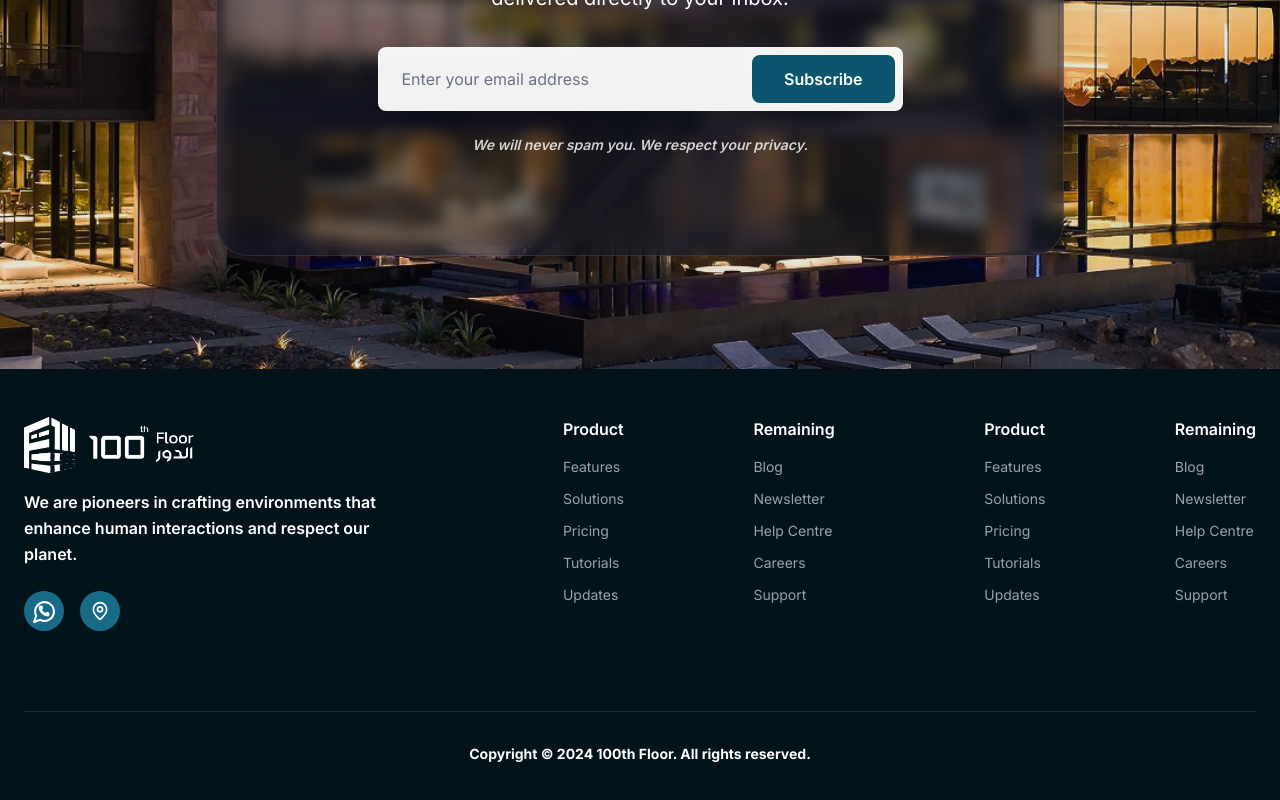
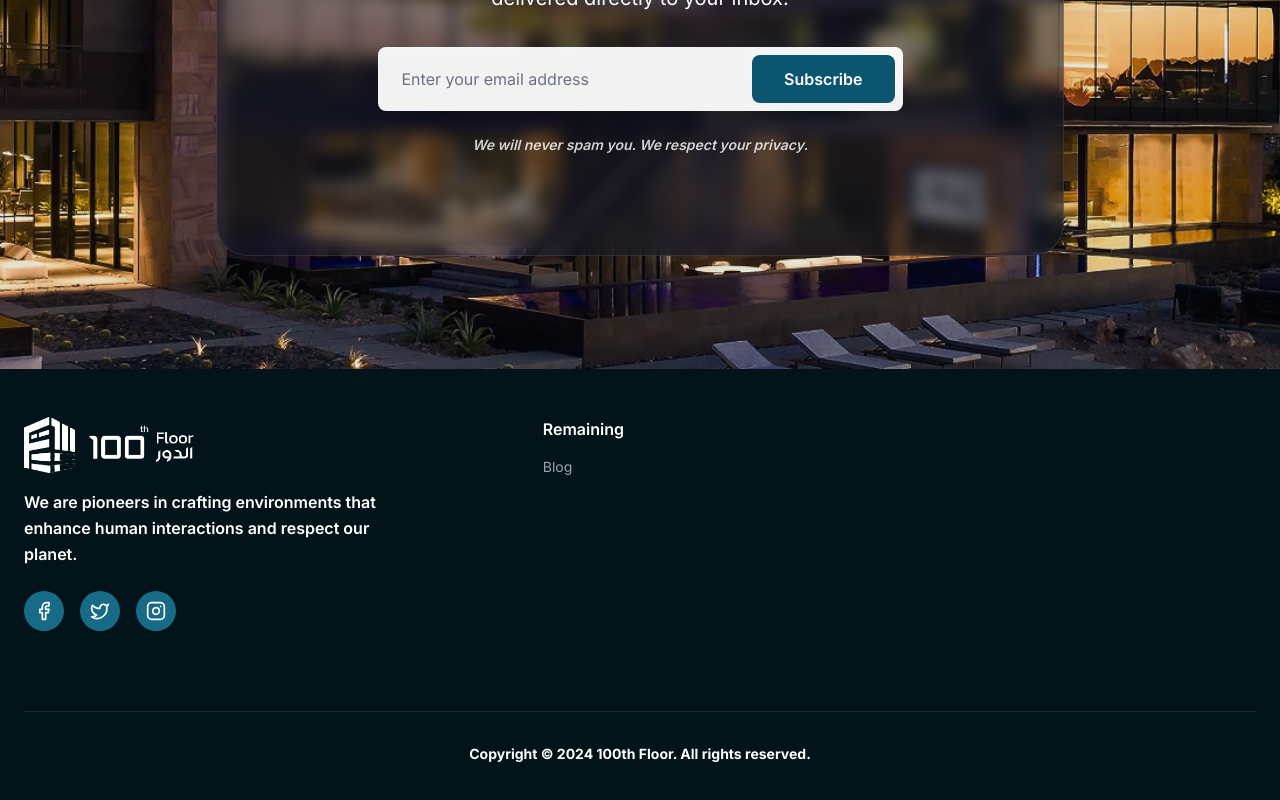
Before and after one commit to zxkeyy/100thfloor, a Next.js app: page /en in a window 1280 px wide. Shown: the part 4408-5208 px from the top of the page. Built offline with nearby package versions, Linux system fonts and the light colour scheme.

Commit message:
fix footer

```diff
--- a/components/main/Footer.tsx
+++ b/components/main/Footer.tsx
@@ -1,6 +1,6 @@
 "use client";
 
-import { Phone, MapPin, MessageCircle } from "lucide-react";
+import { Facebook, Instagram, Twitter } from "lucide-react";
 import Image from "next/image";
 import logoIcon from "@/public/100thlogo.png";
 import logoText from "@/public/100thlogotext.png";
@@ -11,46 +11,46 @@ function Footer() {
   const locale = useLocale();
 
   const footerLinks = {
-    product1: {
-      title: t("product"),
-      links: [
-        { name: t("links.features"), href: "#" },
-        { name: t("links.solutions"), href: "#" },
-        { name: t("links.pricing"), href: "#" },
-        { name: t("links.tutorials"), href: "#" },
-        { name: t("links.updates"), href: "#" },
-      ],
-    },
+    // product1: {
+    //   title: t("product"),
+    //   links: [
+    //     { name: t("links.features"), href: "#" },
+    //     { name: t("links.solutions"), href: "#" },
+    //     { name: t("links.pricing"), href: "#" },
+    //     { name: t("links.tutorials"), href: "#" },
+    //     { name: t("links.updates"), href: "#" },
+    //   ],
+    // },
     remaining1: {
       title: t("remaining"),
       links: [
-        { name: t("links.blog"), href: "#" },
-        { name: t("links.newsletter"), href: "#" },
-        { name: t("links.helpCentre"), href: "#" },
-        { name: t("links.careers"), href: "#" },
-        { name: t("links.support"), href: "#" },
+        { name: t("links.blog"), href: "/blog" },
+        // { name: t("links.newsletter"), href: "#" },
+        // { name: t("links.helpCentre"), href: "#" },
+        // { name: t("links.careers"), href: "#" },
+        // { name: t("links.support"), href: "#" },
       ],
     },
-    product2: {
-      title: t("product"),
-      links: [
-        { name: t("links.features"), href: "#" },
-        { name: t("links.solutions"), href: "#" },
-        { name: t("links.pricing"), href: "#" },
-        { name: t("links.tutorials"), href: "#" },
-        { name: t("links.updates"), href: "#" },
-      ],
-    },
-    remaining2: {
-      title: t("remaining"),
-      links: [
-        { name: t("links.blog"), href: "#" },
-        { name: t("links.newsletter"), href: "#" },
-        { name: t("links.helpCentre"), href: "#" },
-        { name: t("links.careers"), href: "#" },
-        { name: t("links.support"), href: "#" },
-      ],
-    },
+    // product2: {
+    //   title: t("product"),
+    //   links: [
+    //     { name: t("links.features"), href: "#" },
+    //     { name: t("links.solutions"), href: "#" },
+    //     { name: t("links.pricing"), href: "#" },
+    //     { name: t("links.tutorials"), href: "#" },
+    //     { name: t("links.updates"), href: "#" },
+    //   ],
+    // },
+    // remaining2: {
+    //   title: t("remaining"),
+    //   links: [
+    //     { name: t("links.blog"), href: "#" },
+    //     { name: t("links.newsletter"), href: "#" },
+    //     { name: t("links.helpCentre"), href: "#" },
+    //     { name: t("links.careers"), href: "#" },
+    //     { name: t("links.support"), href: "#" },
+    //   ],
+    // },
   };
 
   return (
@@ -71,12 +71,14 @@ function Footer() {
 
             {/* Social Media */}
             <div className="flex space-x-3 md:space-x-4 justify-center md:justify-start">
-              <a href="https://wa.me/966596824505" target="_blank" rel="noopener noreferrer" className="w-10 h-10 md:w-12 md:h-12 bg-primary rounded-full flex items-center justify-center hover:bg-green-600 transition-colors relative">
-                <MessageCircle size={25} className="md:w-5 md:h-5" />
-                <Phone size={10} fill="white" className="md:w-3 md:h-3 absolute" />
+              <a href="#" className="w-10 h-10 md:w-12 md:h-12 bg-primary rounded-full flex items-center justify-center hover:bg-blue-700 transition-colors">
+                <Facebook size={18} className="md:w-5 md:h-5" />
               </a>
-              <a href="https://maps.app.goo.gl/3DV4wzVCTJScNxT19?g_st=iw" target="_blank" rel="noopener noreferrer" className="w-10 h-10 md:w-12 md:h-12 bg-primary rounded-full flex items-center justify-center hover:bg-red-600 transition-colors">
-                <MapPin size={18} className="md:w-5 md:h-5" />
+              <a href="#" className="w-10 h-10 md:w-12 md:h-12 bg-primary rounded-full flex items-center justify-center hover:bg-blue-400 transition-colors">
+                <Twitter size={18} className="md:w-5 md:h-5" />
+              </a>
+              <a href="#" className="w-10 h-10 md:w-12 md:h-12 bg-primary rounded-full flex items-center justify-center hover:bg-pink-600 transition-colors">
+                <Instagram size={18} className="md:w-5 md:h-5" />
               </a>
             </div>
             <div className="flex flex-col items-center mt-6">
@@ -120,12 +122,14 @@ function Footer() {
 
               {/* Social Media */}
               <div className="flex space-x-4">
-                <a href="https://wa.me/966596824505" target="_blank" rel="noopener noreferrer" className="w-10 h-10 bg-primary rounded-full flex items-center justify-center hover:bg-green-600 transition-colors relative">
-                  <MessageCircle size={25} />
-                  <Phone size={12} fill="white" className="absolute" />
+                <a href="#" className="w-10 h-10 bg-primary rounded-full flex items-center justify-center hover:bg-blue-700 transition-colors">
+                  <Facebook size={20} />
                 </a>
-                <a href="https://maps.google.com/" target="_blank" rel="noopener noreferrer" className="w-10 h-10 bg-primary rounded-full flex items-center justify-center hover:bg-red-600 transition-colors">
-                  <MapPin size={20} />
+                <a href="#" className="w-10 h-10 bg-primary rounded-full flex items-center justify-center hover:bg-blue-400 transition-colors">
+                  <Twitter size={20} />
+                </a>
+                <a href="#" className="w-10 h-10 bg-primary rounded-full flex items-center justify-center hover:bg-pink-600 transition-colors">
+                  <Instagram size={20} />
                 </a>
               </div>
             </div>
```
